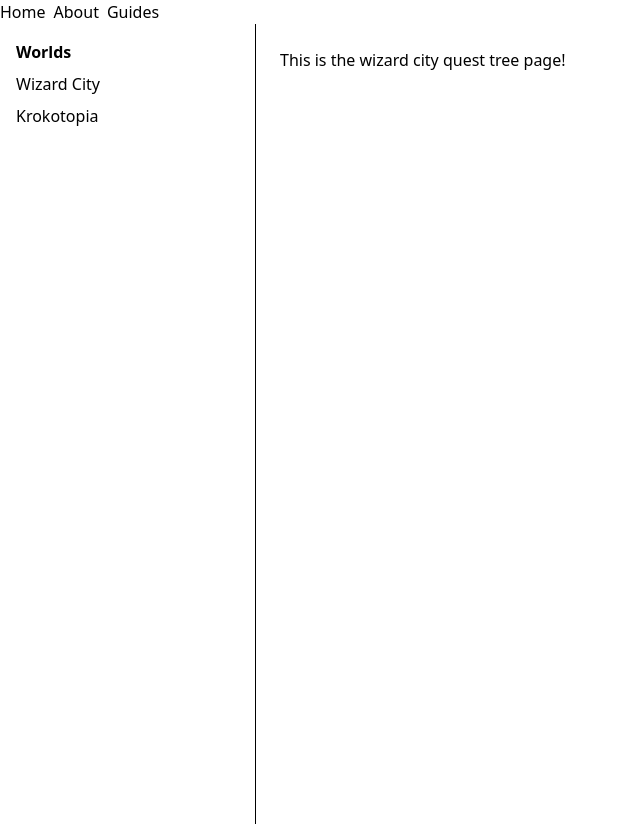
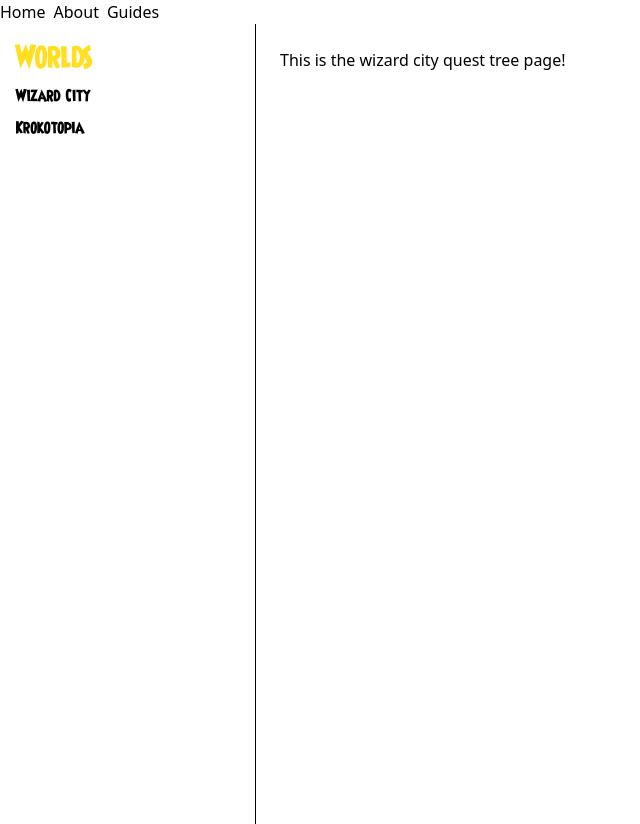
Before and after one commit to mthienel2/wiztech, a Next.js app: page /guides/quest-tree/wizardcity in a window 1280 px wide. Shown: the whole page, without its empty margins (0-640 px from the left). Built offline with nearby package versions, Linux system fonts and the light colour scheme.

Commit message:
Added custom shermlock font

```diff
--- a/app/guides/quest-tree/layout.tsx
+++ b/app/guides/quest-tree/layout.tsx
@@ -1,4 +1,10 @@
 import Link from "next/link";
+import localFont from "next/font/local";
+
+const shermlockFont = localFont({
+  src: "../../fonts/Shermlock.ttf",
+  display: "swap",
+});
 
 export default function QuestTreeLayout({
   children,
@@ -7,8 +13,10 @@ export default function QuestTreeLayout({
 }>) {
   return (
     <div className="flex min-h-screen">
-      <nav className="w-64 border-r p-4 flex flex-col space-y-2">
-        <h2 className="font-semibold mb-2">Worlds</h2>
+      <nav
+        className={`w-64 border-r p-4 flex flex-col space-y-2 ${shermlockFont.className}`}
+      >
+        <h2 className="text-3xl text-yellow-300 mb-2">Worlds</h2>
         <Link
           href="/guides/quest-tree/wizardcity"
           className="hover:text-blue-600"
--- a/app/layout.tsx
+++ b/app/layout.tsx
@@ -1,6 +1,11 @@
 import type { Metadata } from "next";
 import Link from "next/link";
 import "./globals.css";
+import localFont from "next/font/local";
+
+const shermlockFont = localFont({
+  src: "./fonts/Shermlock.ttf",
+});
 
 export const metadata: Metadata = {
   title: "Create Next App",
```
Also changed, not shown: app/fonts/Shermlock.ttf (added).
